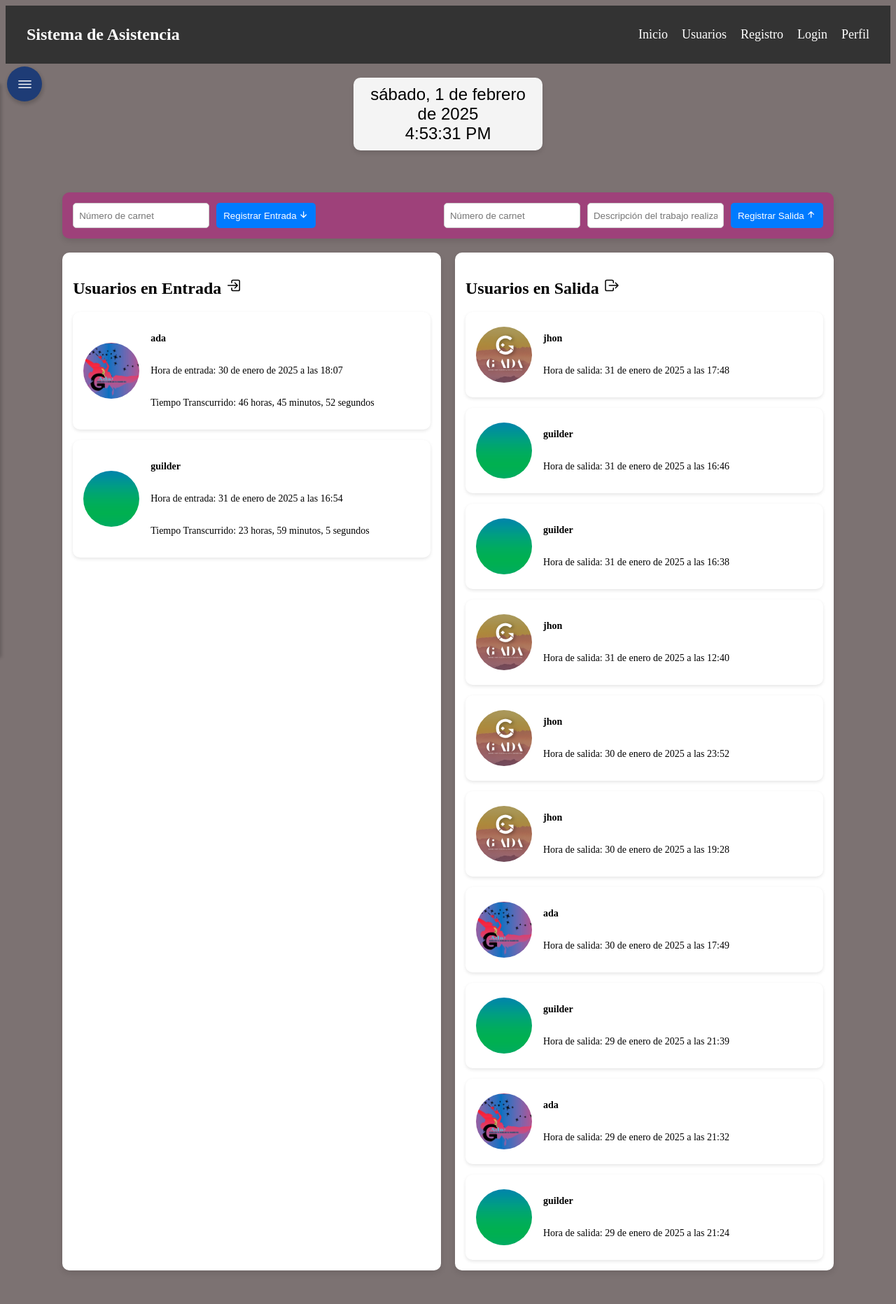
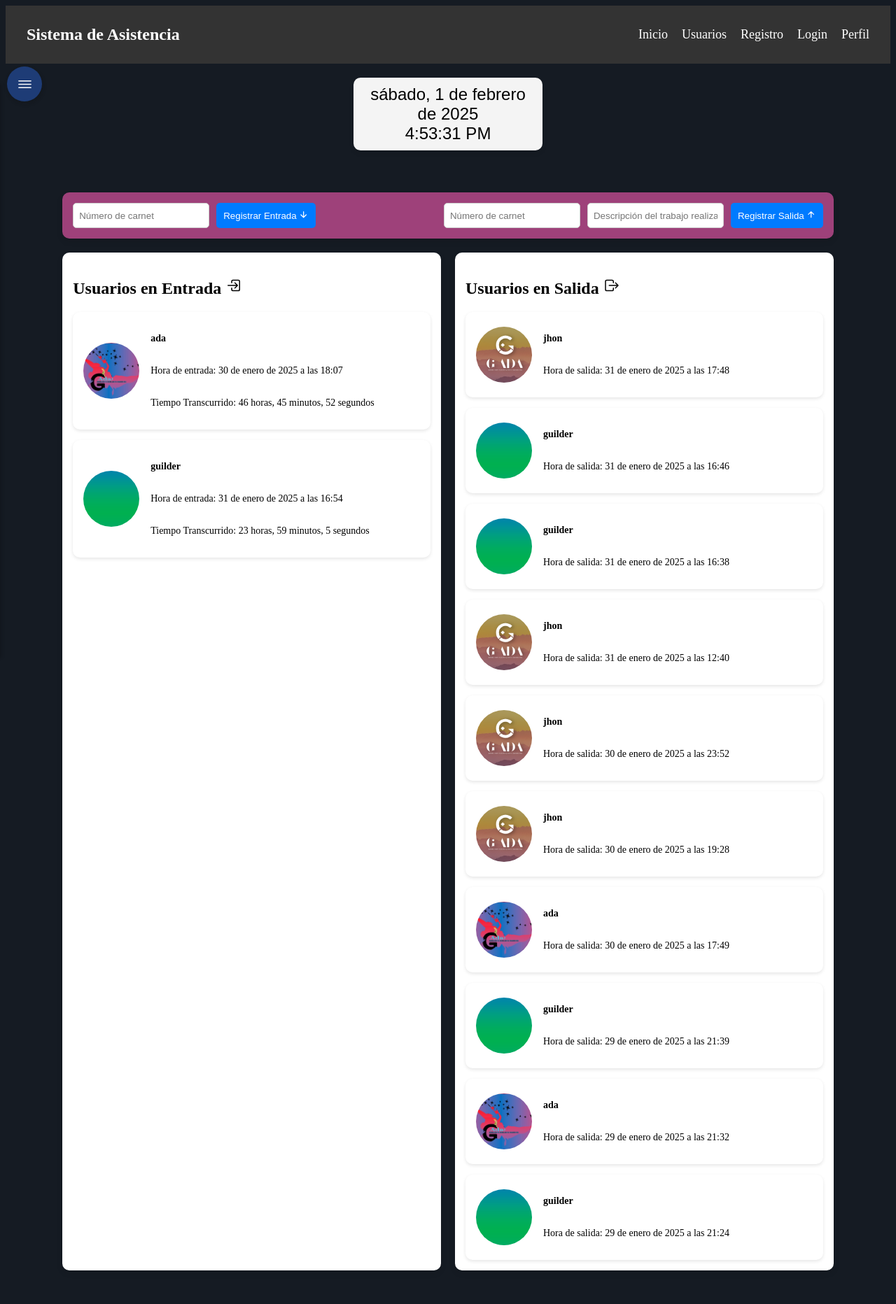
Before and after one commit to Guilder23/Gestor-de-Control-Laboral, a Django app: page / in a window 1280 px wide. Shown: the whole page at 70% size. Run offline with Django 5.2, Linux system fonts and the light colour scheme; data comes from the database, SQL or seed files in the repository.

```diff
--- a/Asistencia/static/css/barra_navegacion.css
+++ b/Asistencia/static/css/barra_navegacion.css
@@ -1,5 +1,5 @@
         body{
-            background: rgb(124, 114, 114);
+            background: #151b23;
         }
         .navbar {
             background: #333333;
```
